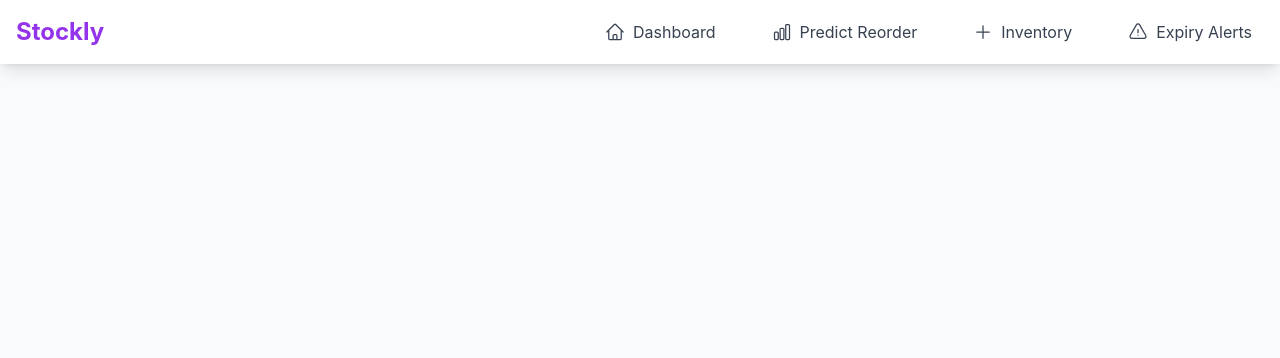
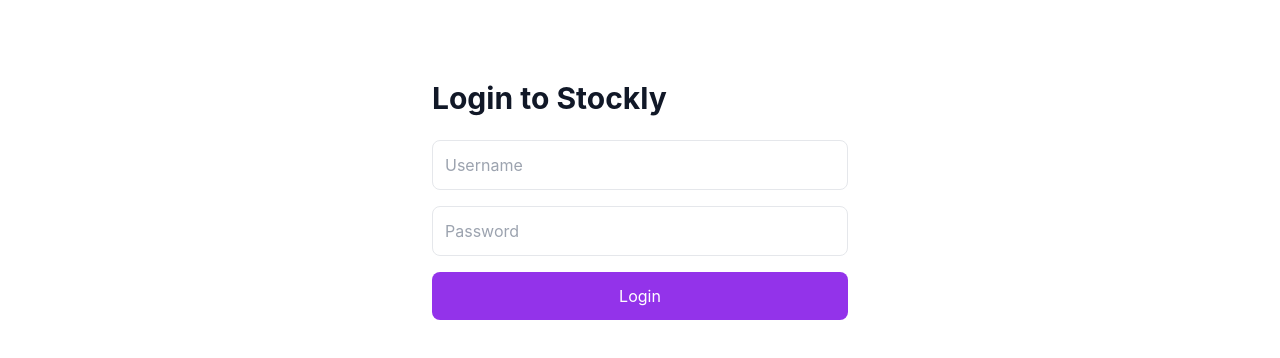
Before and after one commit to Rashmi-kavindya/Inventory-management-system, a React (Create React App) app: page /create-user in a window 1280 px wide. Shown: the top 358 px of the page. Built offline with nearby package versions, Linux system fonts and the light colour scheme.

Commit message:
add login, create user

```diff
--- a/package.json
+++ b/package.json
@@ -9,6 +9,7 @@
     "@testing-library/react": "^16.3.0",
     "@testing-library/user-event": "^13.5.0",
     "axios": "^1.11.0",
+    "jwt-decode": "^4.0.0",
     "plotly.js": "^3.1.1",
     "react": "^19.1.0",
     "react-dom": "^19.1.0",
--- a/src/App.js
+++ b/src/App.js
@@ -1,16 +1,37 @@
 // src/App.js
-import React, { useState } from 'react';
+import React, { useState} from 'react';
 import { Routes, Route, Link } from 'react-router-dom';
-import { HomeIcon, ChartBarIcon, PlusIcon, ExclamationTriangleIcon, Bars3Icon, XMarkIcon } from '@heroicons/react/24/outline';
+import { HomeIcon, ChartBarIcon, PlusIcon, ExclamationTriangleIcon, Bars3Icon, XMarkIcon, UserPlusIcon } from '@heroicons/react/24/outline';
 import Dashboard from './pages/Dashboard';
 import Predict from './pages/Predict';
 import InventoryList from './pages/InventoryList';
 import ExpiryAlerts from './pages/ExpiryAlerts';
+import Login from './pages/Login';
+import CreateUser from './pages/CreateUser';
+// import axios from 'axios';
 
 function App() {
   const [isMobileMenuOpen, setIsMobileMenuOpen] = useState(false);
+  const [isLoggedIn, setIsLoggedIn] = useState(!!localStorage.getItem('token'));
+  const [role, setRole] = useState(localStorage.getItem('role') || '');
 
   const toggleMobileMenu = () => setIsMobileMenuOpen(!isMobileMenuOpen);
+
+  const handleLogin = () => {
+    setIsLoggedIn(true);
+    setRole(localStorage.getItem('role'));
+  };
+
+  const handleLogout = () => {
+    localStorage.removeItem('token');
+    localStorage.removeItem('role');
+    setIsLoggedIn(false);
+    setRole('');
+  };
+
+  if (!isLoggedIn) {
+    return <Login onLogin={handleLogin} />;
+  }
 
   return (
     <div className="min-h-screen bg-gray-50">
@@ -35,6 +56,14 @@
               <Link to="/expiry" className="flex items-center px-3 py-2 text-gray-700 hover:text-purple-600">
                 <ExclamationTriangleIcon className="h-5 w-5 mr-2" /> Expiry Alerts
               </Link>
+              {role === 'manager' && (
+                <Link to="/create-user" className="flex items-center px-3 py-2 text-gray-700 hover:text-purple-600">
+                  <UserPlusIcon className="h-5 w-5 mr-2" /> Create User
+                </Link>
+              )}
+              <button onClick={handleLogout} className="flex items-center px-3 py-2 text-gray-700 hover:text-purple-600">
+                Logout
+              </button>
             </div>
             {/* Mobile Menu Button */}
             <div className="md:hidden flex items-center">
@@ -60,6 +89,14 @@
               <Link to="/expiry" className="block px-3 py-2 text-gray-700 hover:text-purple-600 font-medium" onClick={toggleMobileMenu}>
                 Expiry Alerts
               </Link>
+              {role === 'manager' && (
+                <Link to="/create-user" className="block px-3 py-2 text-gray-700 hover:text-purple-600 font-medium" onClick={toggleMobileMenu}>
+                  Create User
+                </Link>
+              )}
+              <button onClick={() => { handleLogout(); toggleMobileMenu(); }} className="block px-3 py-2 text-gray-700 hover:text-purple-600 font-medium">
+                Logout
+              </button>
             </div>
           </div>
         )}
@@ -71,6 +108,7 @@
         <Route path="/predict" element={<Predict />} />
         <Route path="/inventory" element={<InventoryList />} />
         <Route path="/expiry" element={<ExpiryAlerts />} />
+        {role === 'manager' && <Route path="/create-user" element={<CreateUser />} />}
       </Routes>
     </div>
   );
--- a/src/index.js
+++ b/src/index.js
@@ -6,6 +6,16 @@
 import './index.css';
 import App from './App';
 import reportWebVitals from './reportWebVitals';
+import axios from 'axios';
+
+// Set up Axios interceptor globally
+axios.interceptors.request.use(config => {
+  const token = localStorage.getItem('token');
+  if (token) {
+    config.headers.Authorization = `Bearer ${token}`;
+  }
+  return config;
+}, error => Promise.reject(error));
 
 const root = ReactDOM.createRoot(document.getElementById('root'));
 root.render(
--- /dev/null
+++ b/src/pages/CreateUser.js
@@ -0,0 +1,41 @@
+// src/pages/CreateUser.js
+
+import React, { useState } from 'react';
+import axios from 'axios';
+
+export default function CreateUser() {
+  const [formData, setFormData] = useState({ username: '', password: '', role: 'employee' });
+  const [message, setMessage] = useState('');
+  const [error, setError] = useState('');
+
+  const handleChange = (e) => setFormData({ ...formData, [e.target.name]: e.target.value });
+
+  const handleSubmit = async (e) => {
+    e.preventDefault();
+    setMessage(''); setError('');
+    try {
+      const response = await axios.post('http://127.0.0.1:5000/register', formData);
+      setMessage(response.data.message);
+    } catch (err) {
+        console.error('Create user error:', err);
+      setError(err.response?.data?.error || 'Failed to create user');
+    }
+  };
+
+  return (
+    <div className="max-w-md mx-auto py-6 px-4">
+      <h1 className="text-3xl font-bold text-gray-900 mb-6">Create New User</h1>
+      <form onSubmit={handleSubmit} className="space-y-4">
+        <input type="text" name="username" placeholder="Username" onChange={handleChange} required className="w-full border p-3 rounded-lg" />
+        <input type="password" name="password" placeholder="Password" onChange={handleChange} required className="w-full border p-3 rounded-lg" />
+        <select name="role" onChange={handleChange} className="w-full border p-3 rounded-lg">
+          <option value="employee">Employee/Cashier</option>
+          <option value="manager">Manager/Owner</option>
+        </select>
+        <button type="submit" className="w-full bg-purple-600 text-white p-3 rounded-lg hover:bg-purple-700">Create User</button>
+      </form>
+      {message && <p className="mt-4 text-green-600 font-semibold">{message}</p>}
+      {error && <p className="mt-4 text-red-600 font-semibold">Error: {error}</p>}
+    </div>
+  );
+}
--- a/src/pages/ExpiryAlerts.js
+++ b/src/pages/ExpiryAlerts.js
@@ -6,13 +6,15 @@
 export default function ExpiryAlerts() {
   const [expiryItems, setExpiryItems] = useState([]);
   const [days, setDays] = useState(30);
+  const [error, setError] = useState('');
 
   const fetchExpiry = useCallback(async () => {
     try {
       const response = await axios.get(`http://127.0.0.1:5000/near_expiry?days=${days}`);
       setExpiryItems(response.data);
     } catch (err) {
-      console.error(err);
+      console.error('Expiry fetch error:', err);
+      setError(err.response?.data?.error || err.response?.data?.msg || err.message || 'Failed to fetch expiry alerts');
     }
   }, [days]);
 
@@ -23,6 +25,7 @@
   return (
     <div className="max-w-4xl mx-auto py-6 px-4">
       <h1 className="text-3xl font-bold text-gray-900 mb-6">Expiry Alerts</h1>
+      {error && <p className="mb-4 text-red-600 font-semibold">Error: {error}</p>}
       <div className="mb-4">
         <label>Alert Threshold: </label>
         <input type="number" value={days} onChange={(e) => setDays(e.target.value)} min="1" max="90" className="ml-2 border p-1 rounded" />
--- /dev/null
+++ b/src/pages/Login.js
@@ -0,0 +1,36 @@
+// src/pages/Login.js
+
+import React, { useState } from 'react';
+import axios from 'axios';
+
+export default function Login({ onLogin }) {
+  const [formData, setFormData] = useState({ username: '', password: '' });
+  const [error, setError] = useState('');
+
+  const handleChange = (e) => setFormData({ ...formData, [e.target.name]: e.target.value });
+
+  const handleSubmit = async (e) => {
+    e.preventDefault();
+    setError('');
+    try {
+      const response = await axios.post('http://127.0.0.1:5000/login', formData);
+      localStorage.setItem('token', response.data.token);
+      localStorage.setItem('role', response.data.role);
+      onLogin();  // Redirect to dashboard
+    } catch (err) {
+      setError(err.response?.data?.error || 'Login failed');
+    }
+  };
+
+  return (
+    <div className="max-w-md mx-auto py-20 px-4">
+      <h1 className="text-3xl font-bold text-gray-900 mb-6">Login to Stockly</h1>
+      <form onSubmit={handleSubmit} className="space-y-4">
+        <input type="text" name="username" placeholder="Username" onChange={handleChange} required className="w-full border p-3 rounded-lg" />
+        <input type="password" name="password" placeholder="Password" onChange={handleChange} required className="w-full border p-3 rounded-lg" />
+        <button type="submit" className="w-full bg-purple-600 text-white p-3 rounded-lg hover:bg-purple-700">Login</button>
+      </form>
+      {error && <p className="mt-4 text-red-600 font-semibold">Error: {error}</p>}
+    </div>
+  );
+}
--- a/src/pages/Predict.js
+++ b/src/pages/Predict.js
@@ -15,6 +15,7 @@
       const response = await axios.post('http://127.0.0.1:5000/predict_reorder', formData);
       setPrediction(response.data.predicted_reorder_quantity);
     } catch (err) {
+      console.error('Predict error:', err);
       setError(err.response?.data?.error || 'Network Error');
     }
   };
```
Also changed, not shown: 1 other file (tests, documents, lock files or other folders).
